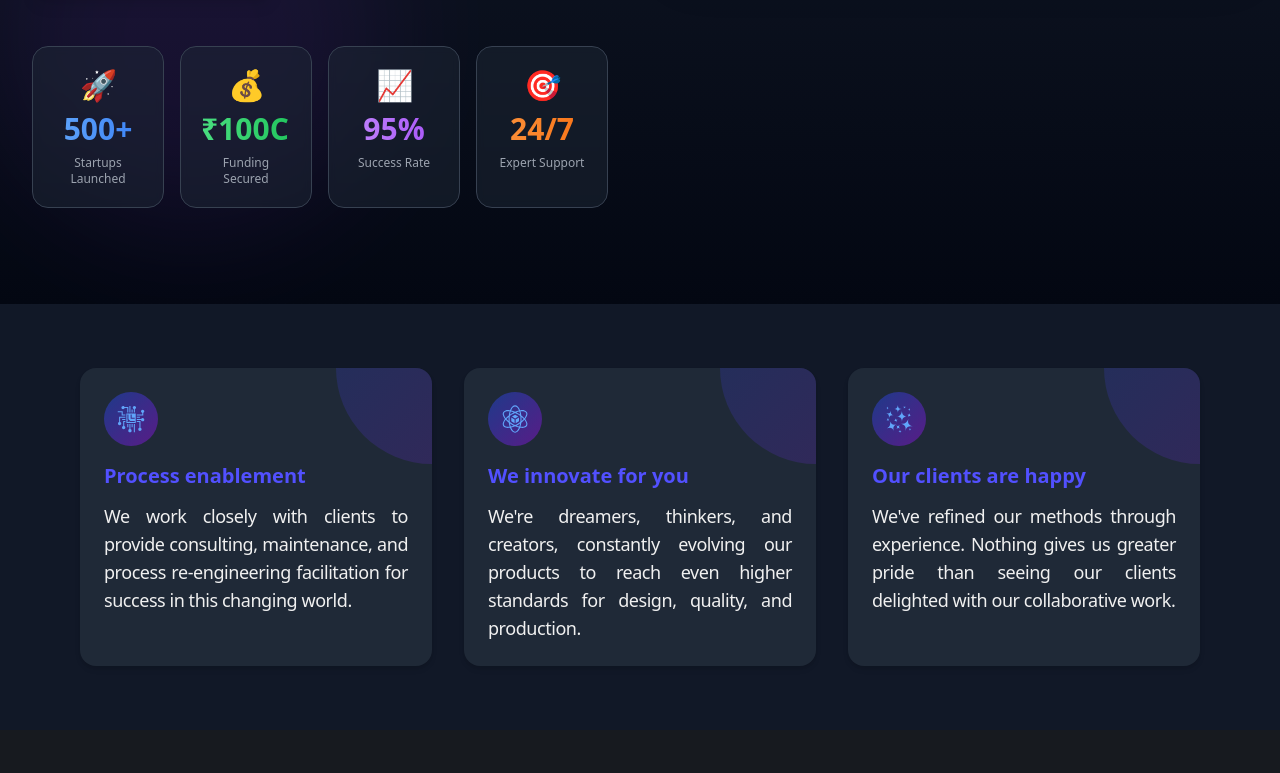
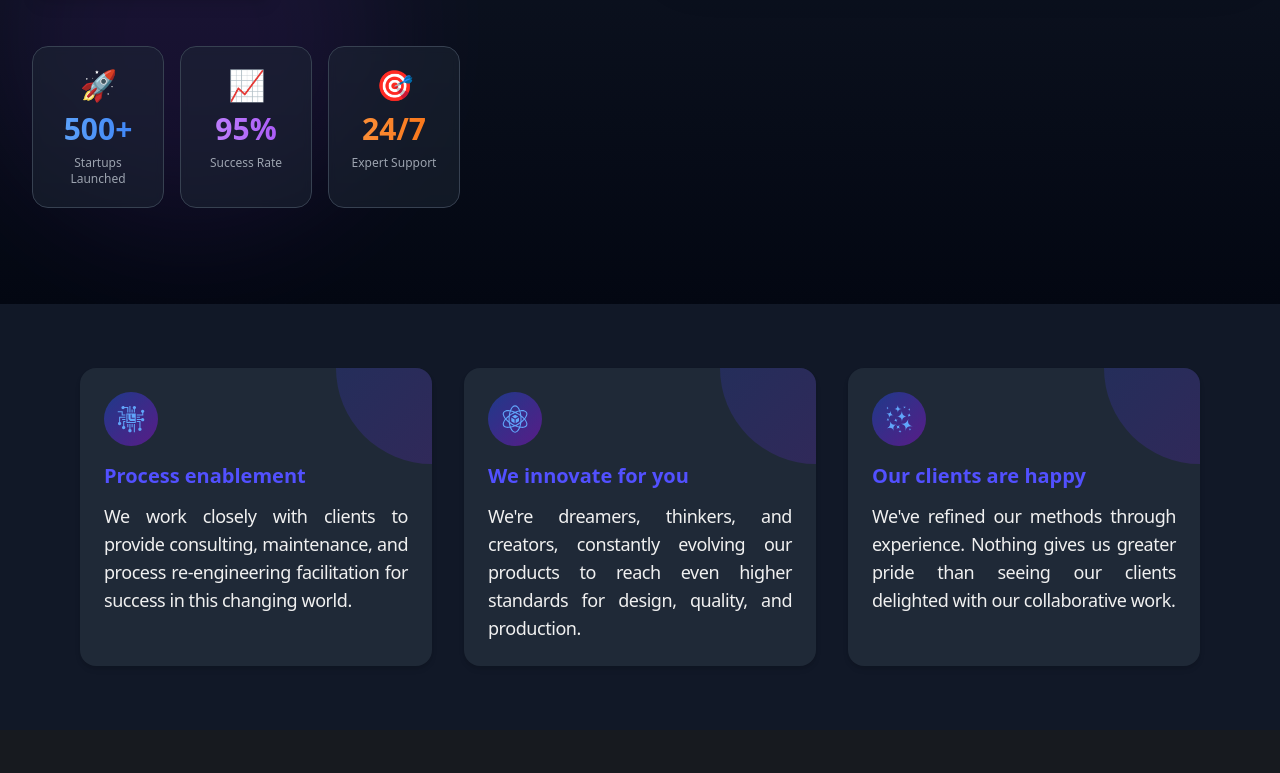
Before and after one commit to navanitvish/adiyaBusinessSolution-main, a React (Vite) app in the folder client/: page / in a window 1280 px wide. Shown: the part 1769-2542 px from the top of the page. Built offline with nearby package versions, Linux system fonts and the light colour scheme.

Commit message:
new chnages done

```diff
--- a/client/src/pages/Home/About.jsx
+++ b/client/src/pages/Home/About.jsx
@@ -13,7 +13,7 @@ const aboutContent = {
     "https://cdn.dribbble.com/users/3577980/screenshots/12205878/media/cdf4d6523060a4f95061163760f928f5.jpg?resize=1200x900&vertical=center",
   stats: [
     { value: "500+", label: "Startups Launched", icon: "🚀", color: "blue" },
-    { value: "₹100Cr+", label: "Funding Secured", icon: "💰", color: "green" },
+    // { value: "₹100Cr+", label: "Funding Secured", icon: "💰", color: "green" },
     { value: "95%", label: "Success Rate", icon: "📈", color: "purple" },
     { value: "24/7", label: "Expert Support", icon: "🎯", color: "orange" },
   ],
```
